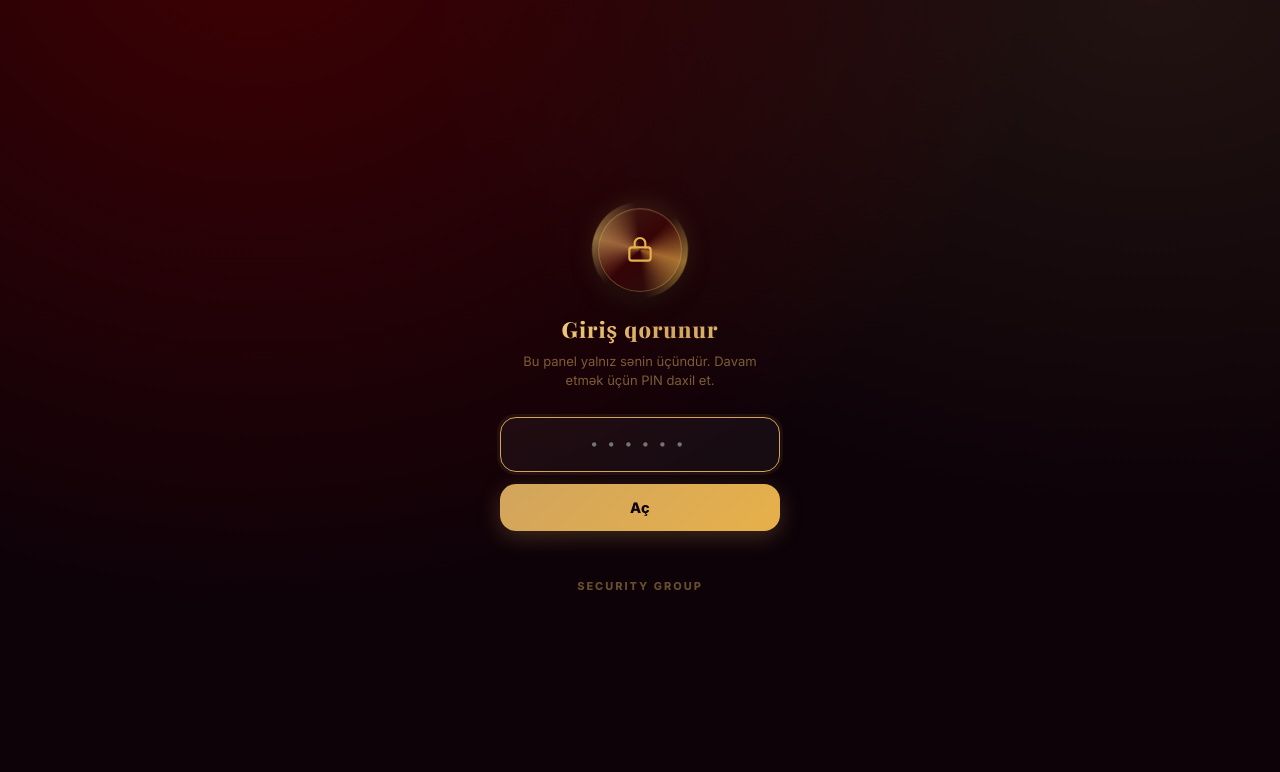
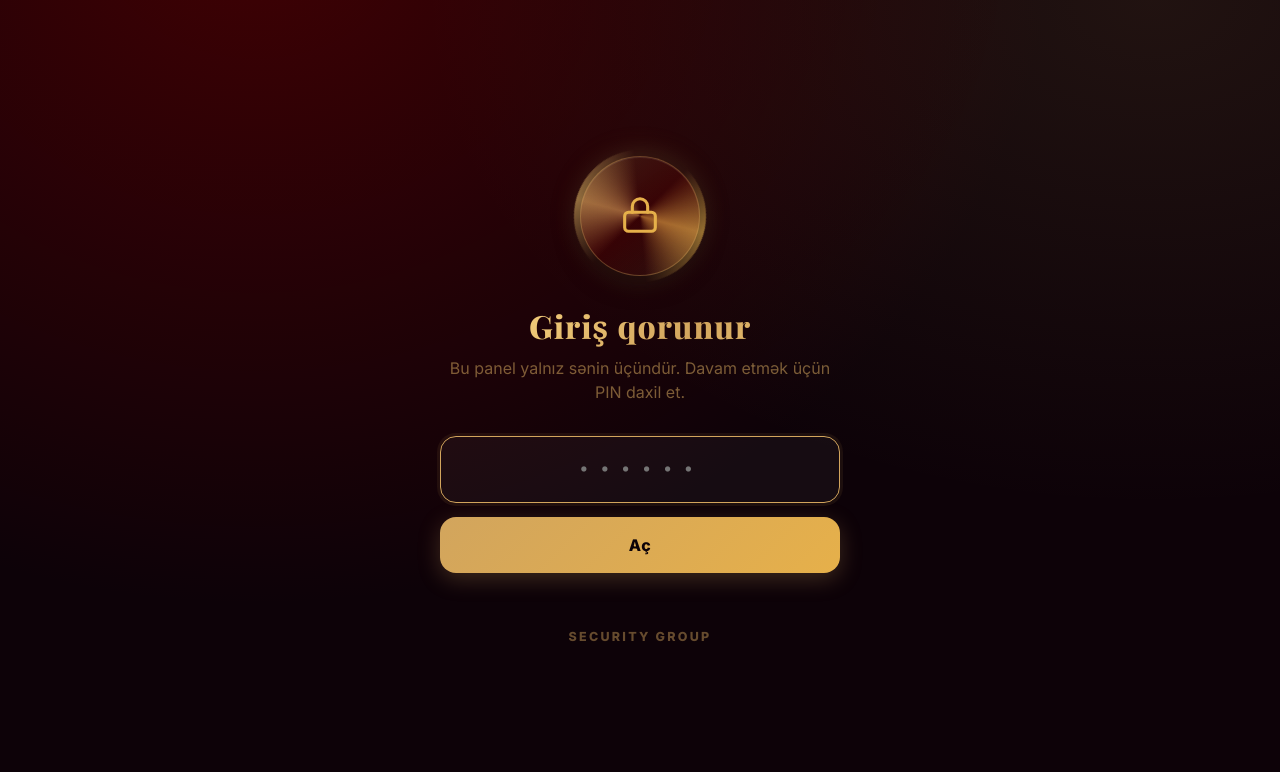
Before and after one commit to Samir210-az/menyu, a plain HTML site: page index.html in a window 1280 px wide. Shown: the top 772 px of the page. Drawn offline with nearby package versions, Linux system fonts and the light colour scheme; no server answers; a web font is replaced by a local one.

Commit message:
Giriş (PIN) səhifəsi kompüter və planşet ekranları üçün
Co-Authored-By: Claude Sonnet 5.5 <noreply@anthropic.com>
Claude-Session: https://claude.ai/code/session_01F81fEVSSUQoa6wyifypa9D

```diff
--- a/index.html
+++ b/index.html
@@ -471,6 +471,11 @@ footer .hl{color:rgba(210,165,93,0.3);}
   .tile .ic{font-size:36px;margin-bottom:10px;}
   .tile .nm{font-size:12.5px;}
   .sec{font-size:11px;margin:28px 2px 14px;}
+  #lock .seal-wrap,#lock .seal{width:100px;height:100px;}
+  #lock .seal svg{width:38px;height:38px;}
+  #lock h1.lock-title{font-size:26px;}
+  #lock .lock-sub{font-size:14.5px;max-width:340px;}
+  #lockForm{max-width:340px;}
 }
 @media (min-width:1024px){
   main{max-width:1180px;padding:16px 32px 28px;}
@@ -481,6 +486,15 @@ footer .hl{color:rgba(210,165,93,0.3);}
   .sec{font-size:12px;margin:36px 2px 16px;}
   .stat{padding:9px 24px;font-size:12px;}
   .stat span{font-size:18px;}
+  #lock .seal-wrap,#lock .seal{width:120px;height:120px;}
+  #lock .seal-wrap{margin-bottom:28px;}
+  #lock .seal svg{width:46px;height:46px;}
+  #lock h1.lock-title{font-size:32px;}
+  #lock .lock-sub{font-size:16px;max-width:400px;margin-bottom:32px;}
+  #lockForm{max-width:400px;gap:14px;}
+  #lockForm input{padding:18px 20px;font-size:22px;}
+  #lockForm button{padding:18px 20px;font-size:16px;}
+  #lock .lock-brand{font-size:12.5px;margin-top:36px;}
 }
 </style>
 </head>
```
